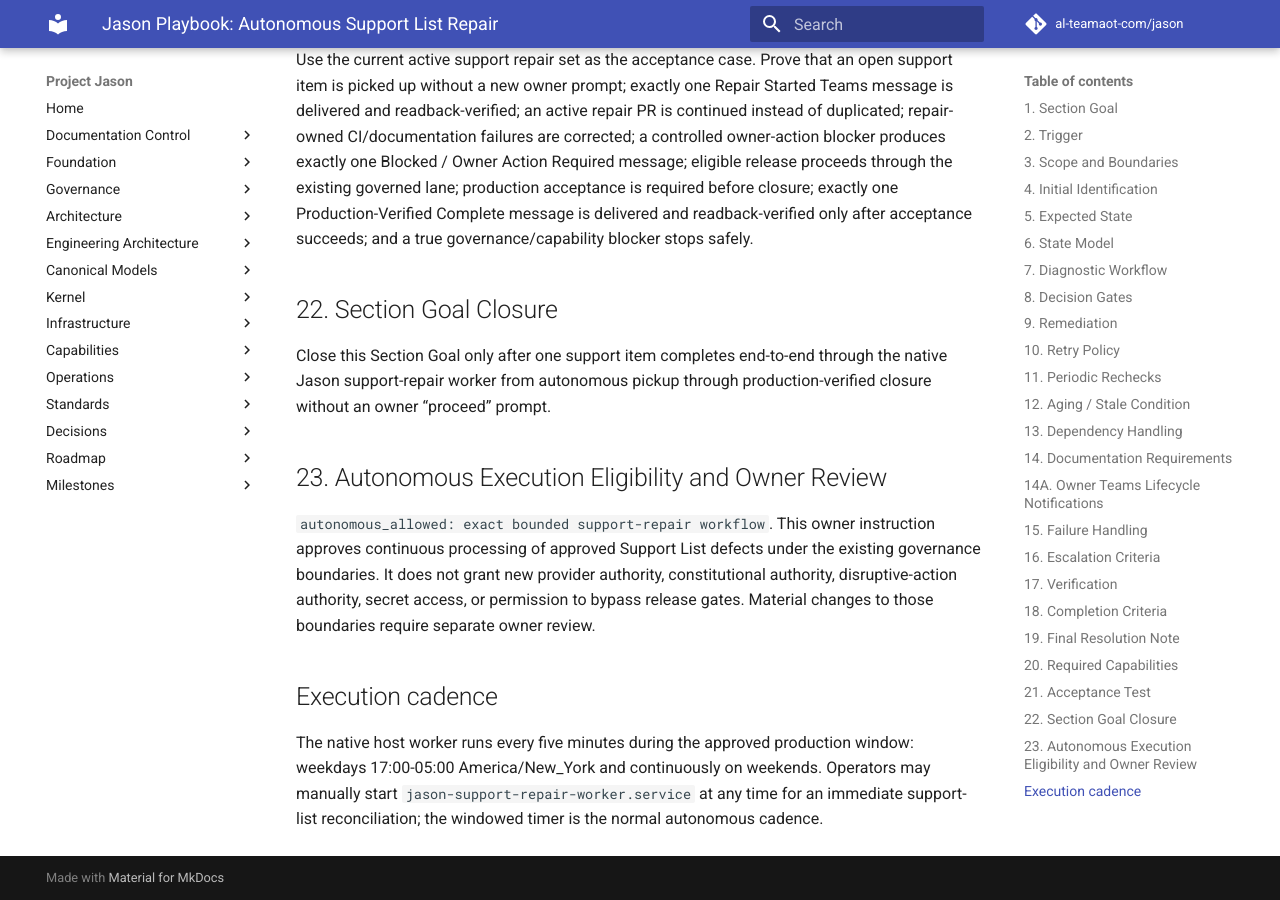
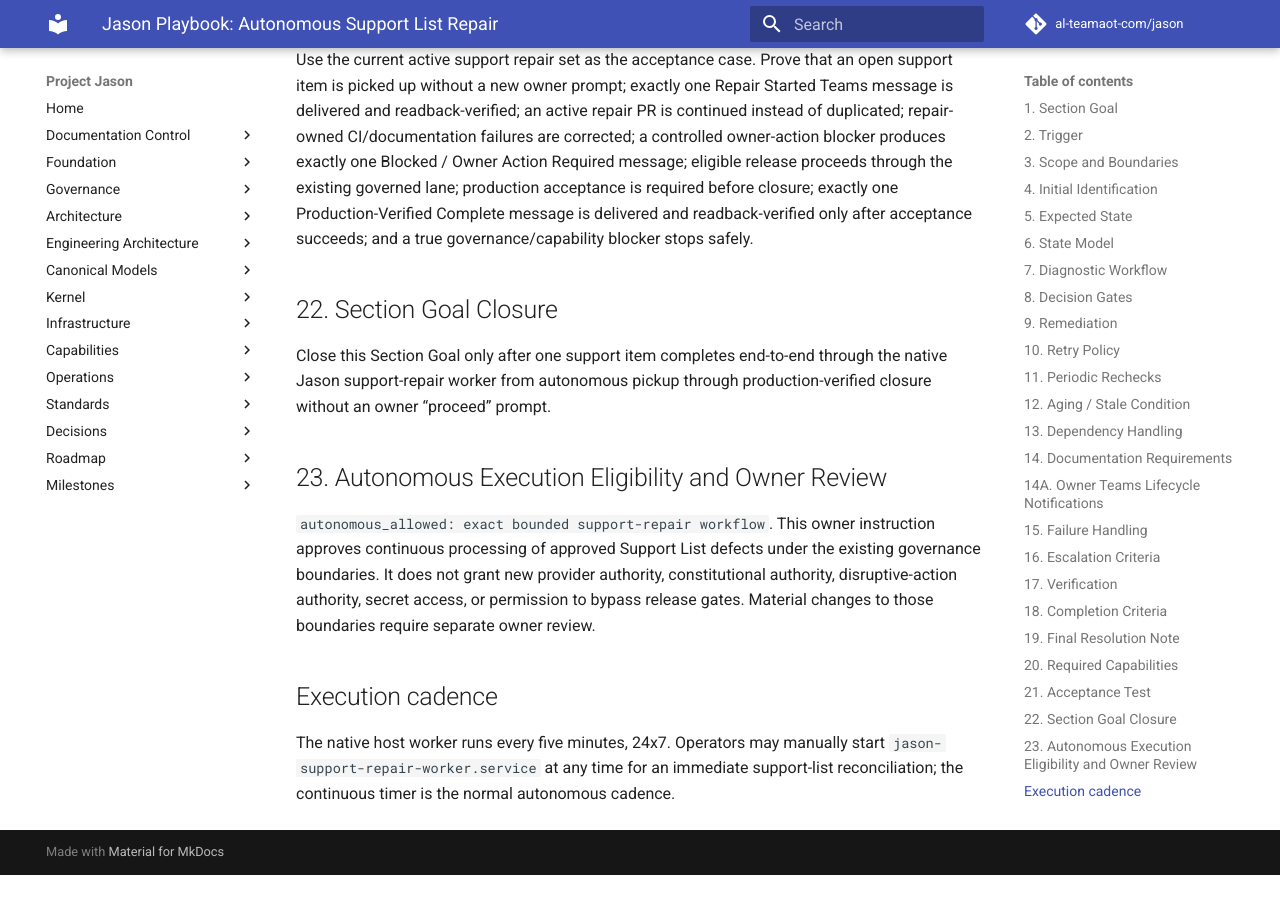
Before and after one commit to al-teamaot-com/jason, an MkDocs documentation site: the page built from docs/playbooks/Jason-Support-List-Autonomous-Repair.md, in a window 1280 px wide and 900 px high, scrolled down 4462 px. Built offline with MkDocs 1.6.1 and Material for MkDocs 9.7.7, drawn with Linux system fonts in a browser that asks for light colours; comment, search, counter and statistics services are not loaded; after the commit the page ends 5337 px from its top, so only the background shows below that.

Commit message:
Run Jason production automation 24x7

```diff
--- a/docs/playbooks/Jason-Support-List-Autonomous-Repair.md
+++ b/docs/playbooks/Jason-Support-List-Autonomous-Repair.md
@@ -87,4 +87,4 @@ This owner instruction approves continuous processing of approved Support List d
 
 ## Execution cadence
 
-The native host worker runs every five minutes during the approved production window: weekdays 17:00-05:00 America/New_York and continuously on weekends. Operators may manually start `jason-support-repair-worker.service` at any time for an immediate support-list reconciliation; the windowed timer is the normal autonomous cadence.
+The native host worker runs every five minutes, 24x7. Operators may manually start `jason-support-repair-worker.service` at any time for an immediate support-list reconciliation; the continuous timer is the normal autonomous cadence.
```
